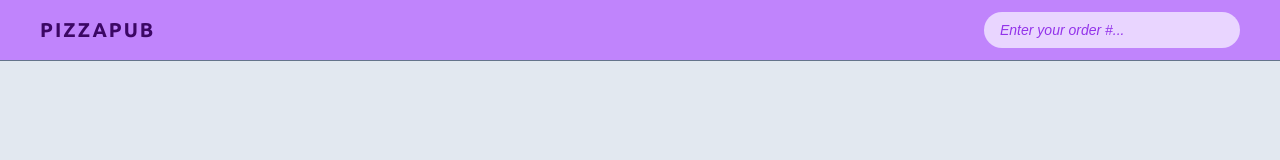
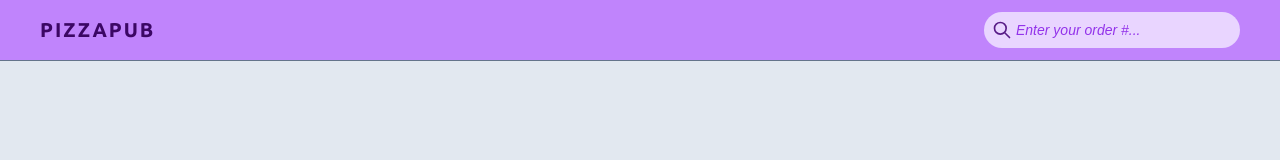
Before and after one commit to bakNa2t/pizzapub, a React (Vite) app: page / in a window 1280 px wide. Shown: the top 160 px of the page. Built offline with nearby package versions, Linux system fonts and the light colour scheme; a web font is replaced by a local one.

Commit message:
Added HiOutlineSearch to search input of OrderSearching

```diff
--- a/src/base-blocks/order/OrderSearching.jsx
+++ b/src/base-blocks/order/OrderSearching.jsx
@@ -1,4 +1,5 @@
 import { useState } from "react";
+import { HiOutlineSearch } from "react-icons/hi";
 import { useNavigate } from "react-router-dom";
 
 function OrderSearching() {
@@ -14,13 +15,14 @@ function OrderSearching() {
   }
 
   return (
-    <form onSubmit={handleSubmit}>
+    <form onSubmit={handleSubmit} className="relative">
       <input
         placeholder="Enter your order #..."
         value={query}
         onChange={(e) => setQuery(e.target.value)}
-        className="w-40 rounded-full bg-purple-200 px-4 py-2 text-xs outline-none transition-all duration-300 placeholder:italic placeholder:text-purple-600 focus:outline-none focus:ring focus:ring-purple-600 focus:ring-opacity-50 sm:w-64 sm:text-sm sm:focus:w-72"
+        className="w-5 rounded-full bg-purple-200 px-4 py-2 pl-8 text-xs outline-none transition-all duration-300 placeholder:italic placeholder:text-transparent focus:w-56 focus:outline-none focus:ring focus:ring-purple-600 focus:ring-opacity-50 focus:placeholder:text-purple-600 sm:w-64 sm:text-sm sm:placeholder:text-purple-600 sm:focus:w-80"
       />
+      <HiOutlineSearch className="absolute left-2 top-1/2 h-5 w-5 -translate-y-1/2 text-purple-900" />
     </form>
   );
 }
```
